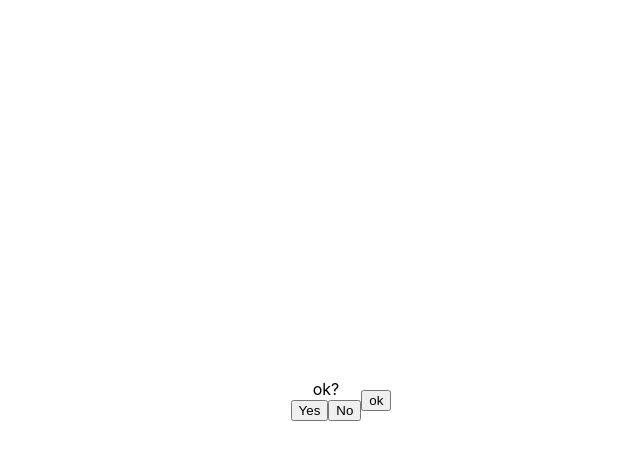
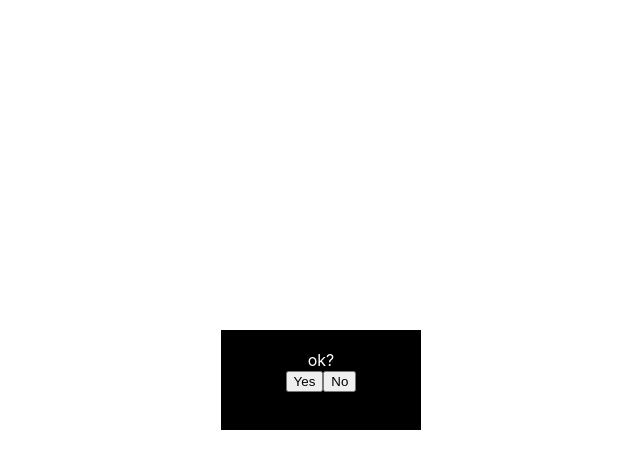
Before and after one commit to otwm/nuxt-test, a Nuxt app: page /playground/confirm-test-bak in a window 1280 px wide. Both pictures are taken after a click on the button "ok". Shown: the top 468 px of the page, without its empty margins (299-939 px from the left). Built offline with nearby package versions, Linux system fonts and the light colour scheme.

Commit message:
css center

```diff
--- a/components/ConfirmDialog.vue
+++ b/components/ConfirmDialog.vue
@@ -1,5 +1,5 @@
 <template>
-  <div :class="open? 'confirm show' : 'confirm'">
+  <div :class="open? 'confirm show center' : 'confirm center'">
     <slot>
       test<br/>
     </slot>
@@ -37,4 +37,16 @@
   .confirm.show {
     display: block;
   }
+
+  .center {
+    background: black;
+    color: white;
+    width: 200px;
+    height: 100px;
+    margin: -70px 0 0 -120px;
+    position: absolute;
+    top: 50%;
+    left: 50%;
+    padding: 20px;
+  }
 </style>
```
